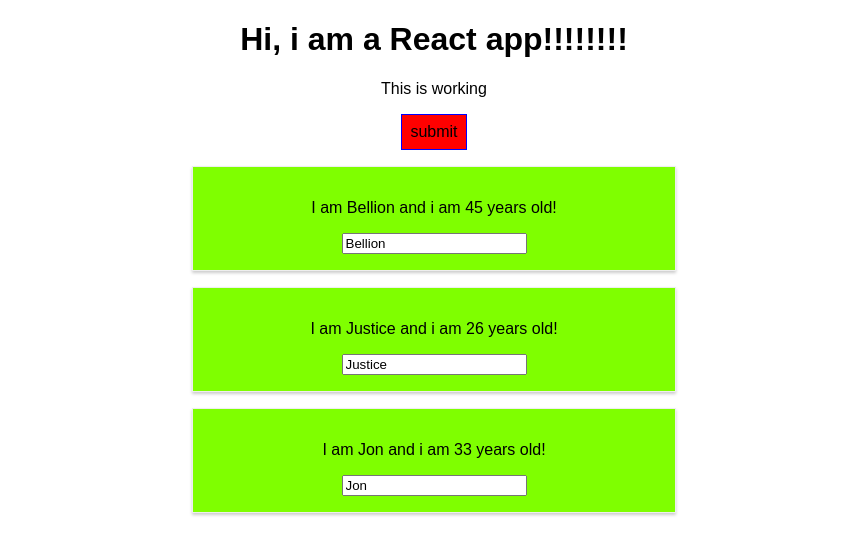
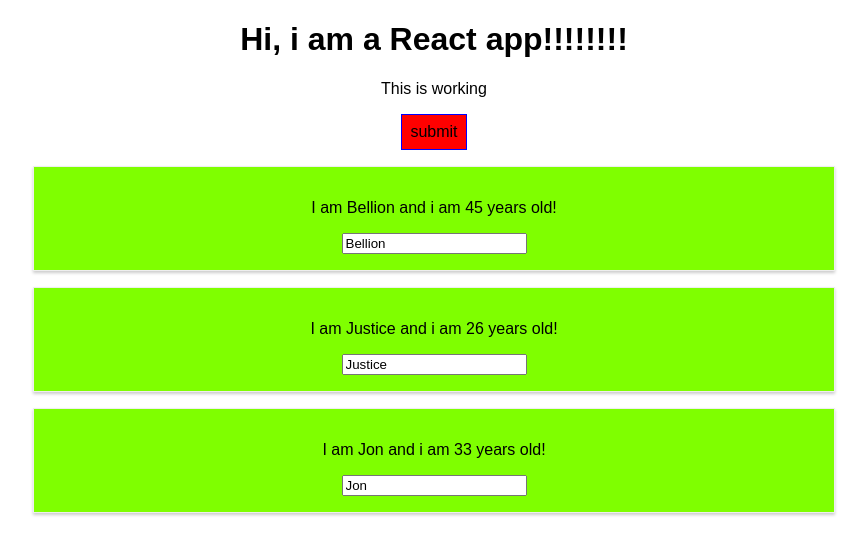
Before and after one commit to justiyz/burger-app, a React (Create React App) app: page / in a window 1280 px wide. Both pictures are taken after a click on the button "submit". Shown: the top 554 px of the page, without its empty margins (206-1073 px from the left). Built offline with nearby package versions, Linux system fonts and the light colour scheme.

Commit message:
enabling and using css modules

```diff
--- a/src/App.js
+++ b/src/App.js
@@ -1,6 +1,5 @@
 import React, { Component } from 'react';
 import './App.css';
-import Radium, {StyleRoot} from "radium";
 import Person from './Person/Person';
 
 
@@ -66,10 +65,7 @@
             border: '1px solid blue',
             padding: '8px',
             cursor: 'pointer',
-            ':hover': {
-                backgroundColor: 'lightgreen',
-                color: 'black'
-            }
+
         }
 
         let persons = null;
@@ -88,14 +84,11 @@
                 </div>
             )
             style.backgroundColor = 'red'
-            style[':hover'] = {
-                backgroundColor: 'salmon',
-                    color: 'black'
-            }
+
         }
 
         return (
-            <StyleRoot>
+
                 <div className="App">
                     <h1>Hi, i am a React app!!!!!!!!</h1>
                     <p className={classes.join(' ')}>This is working</p>
@@ -106,9 +99,9 @@
                     </button>
                     {persons}
                 </div>
-            </StyleRoot>
+
         );
     }
 }
 
-export default Radium(App);
+export default App;
--- a/src/Person/Person.js
+++ b/src/Person/Person.js
@@ -1,16 +1,11 @@
 import React from 'react';
-import Radium from "radium";
 import './Person.css';
 
 
 const person = (props) => {
-    const style = {
-        '@media (min-width: 500px)': {
-            width: '450px'
-        }
-    }
+
     return (
-        <div className="Person" style={style}>
+        <div className="Person" >
             <p onClick={props.click}>I am {props.name}  and i am {props.age} years old! </p>
             <p>{props.children}</p>
             <input type="text" onChange={props.changed} value={props.name}/>
@@ -19,4 +14,4 @@
     )
 };
 
-export default Radium(person);
+export default person;
```
